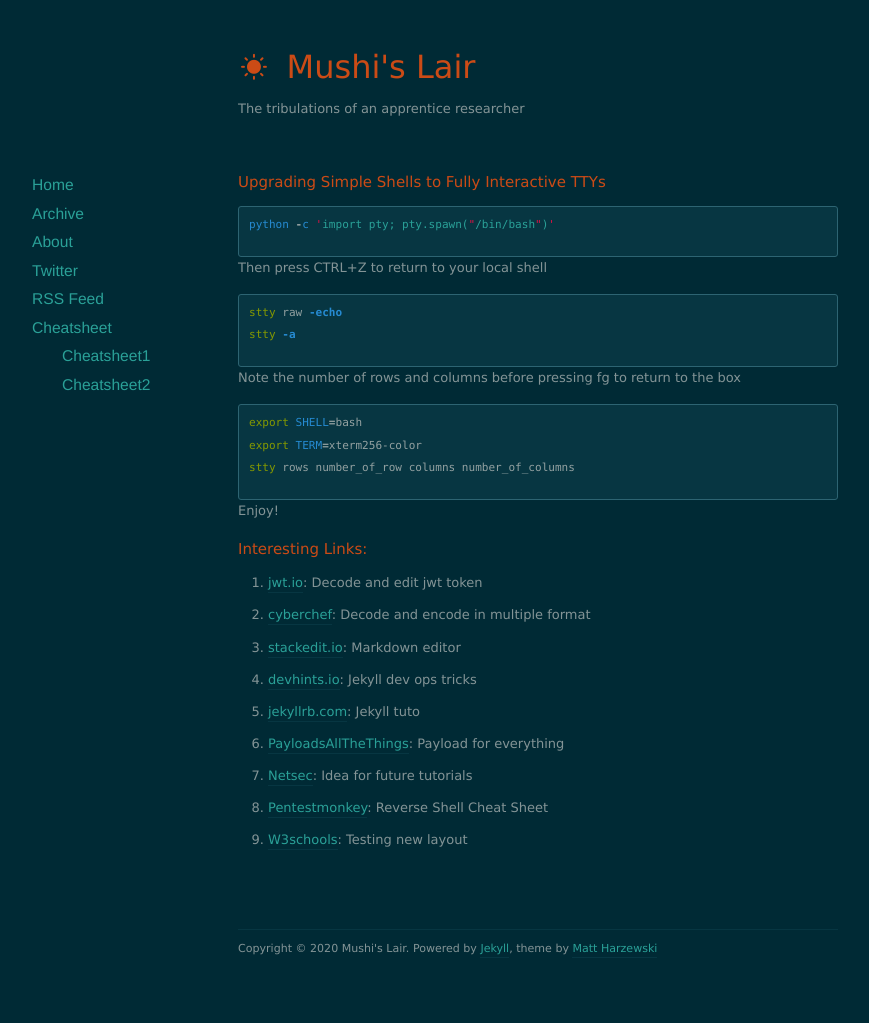
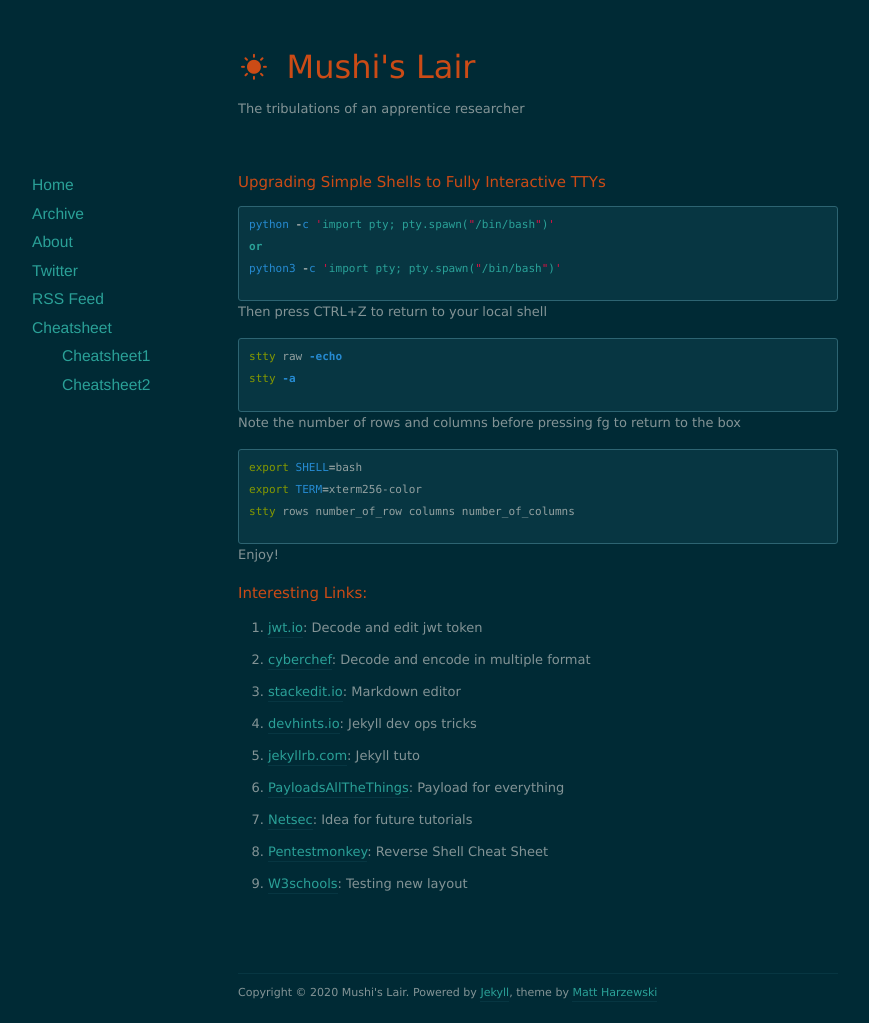
Before and after one commit to Mushi-mushi/mushi-mushi.github.io, a Jekyll site: the page built from cheat/index.markdown, in a window 1280 px wide. Shown: the whole page, without its empty margins (102-971 px from the left). Built offline with Jekyll 4.4.1, drawn with Linux system fonts in a browser that asks for light colours; nearby versions of some CDN libraries; before the commit the page ends 979 px from its top, so only the background shows below that.

Commit message:
Update index.markdown

```diff
--- a/cheat/index.markdown
+++ b/cheat/index.markdown
@@ -7,6 +7,8 @@ Upgrading Simple Shells to Fully Interactive TTYs
 --------------
 {% highlight python%}
 python -c 'import pty; pty.spawn("/bin/bash")'
+or
+python3 -c 'import pty; pty.spawn("/bin/bash")'
 {% endhighlight %}
 
 Then press CTRL+Z to return to your local shell
```
